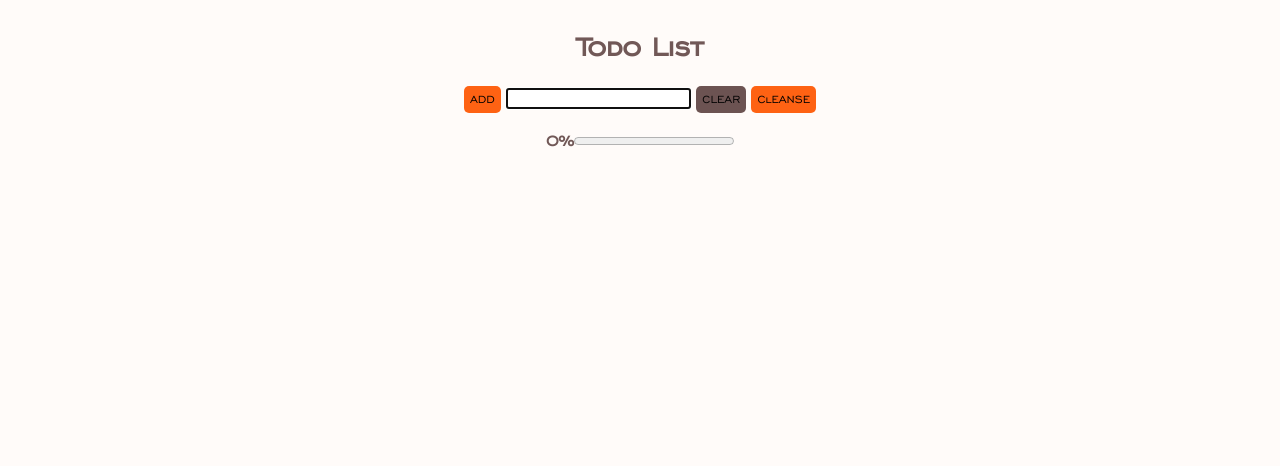
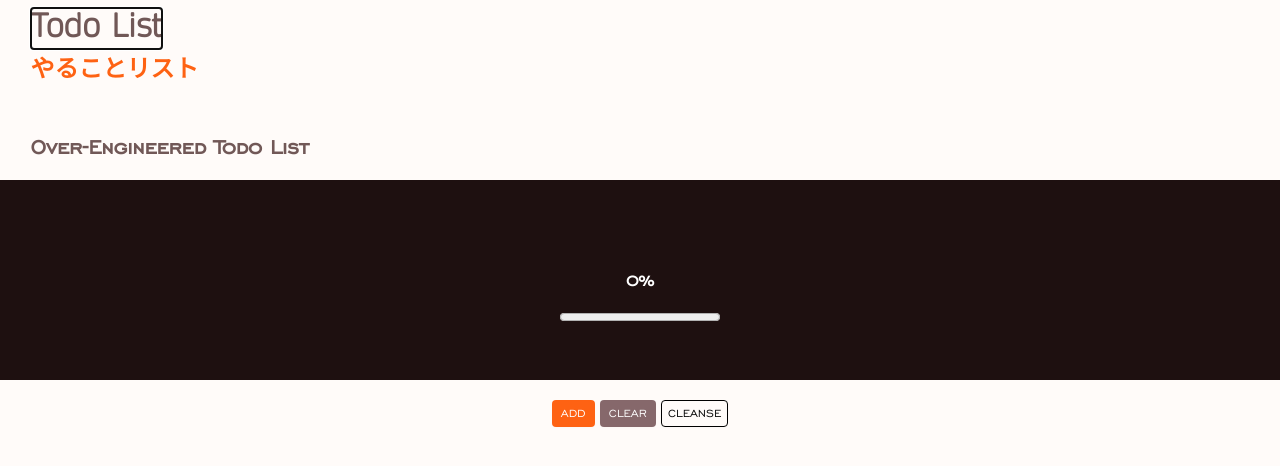
Before and after one commit to yichii/Over-Engineered-To-Do-List, a plain HTML site: page index.html in a window 1280 px wide. Drawn offline with Linux system fonts and the light colour scheme.

Commit message:
Added a new font and did some styling

```diff
--- a/css/index.css
+++ b/css/index.css
@@ -2,6 +2,14 @@
     font-family: 'Engravers Gothic';
     src: url('/public/EngraversGothicBT-Regular.woff2') format('woff2'),
         url('/public/EngraversGothicBT-Regular.woff') format('woff');
+    font-weight: normal;
+    font-style: normal;
+    font-display: swap;
+}
+
+@font-face {
+    font-family: 'Daytona Pro Light';
+    src: url('/public/DaytonaPro-Light.woff2') format('woff2');
     font-weight: normal;
     font-style: normal;
     font-display: swap;
@@ -16,21 +24,10 @@ body {
 button {
     font-family: 'Engravers Gothic';
     background-color: #fc3a09;
-    /* color: #fffbf9; */
+    cursor: pointer;
     border: none;
     height: 2em;
     border-radius: 5px;
-}
-
-progress::-webkit-progress-bar {
-    background: #fc3a09;
-
-}
-
-.progressComp {
-    display: flex;
-    flex-direction: row;
-    align-items: center;
 }
 
 .strikeout {
@@ -44,6 +41,31 @@ progress::-webkit-progress-bar {
 .fa-solid, .fa-regular{
     border: none;
     background-color: white;
+}
+
+.menuButton {
+    border: 3px solid transparent;
+    border-radius: .25rem;
+    box-shadow: rgba(0, 0, 0, 0.02) 0 1px 3px 0;
+
+}
+
+.menuButton:hover, .menuButton-5:focus {
+    box-shadow: rgba(0, 0, 0, 0.1) 0 4px 12px;
+}
+
+#title {
+    font-family: 'Daytona Pro Light';
+    margin: 0;
+}
+
+#japanese {
+    color:#fe6213;
+    margin: 0;
+}
+
+#subheading {
+    margin-top: 50px;
 }
 
 #list {
@@ -61,15 +83,53 @@ progress::-webkit-progress-bar {
 
 #add {
     background-color: #fe6213;
-    color: black
+    color: white;
 }
 
 #clear {
-    background-color: #6c5352;
-    color: black
+    background-color: #86686b;
+    color: white;
 }
 
 #cleanse {
-    background-color: #fe6213;
-    color: black
+    background-color: #fffbf9;
+    color: black;
+    border: 0.3px solid;
 }
+
+#newItemForm {
+    color: white;
+    background: #1e1010;
+    justify-items: center;
+    border: none;
+}
+
+#newItemForm:focus {
+    border-color: #1e1010;
+}
+
+.divOne {
+    width: 100%;
+    display: flex;
+    padding-left: 45px;
+    flex-direction: column;
+    align-items: start;
+}
+
+.divTwo {
+    background: #1e1010;
+    height: 200px;
+    display: flex;
+    align-items: center;
+    flex-direction: column;
+    justify-content: center;
+    color: white;
+    width: 100vw;
+}
+
+.divThree {
+    margin-top: 20px;
+    display: grid;
+    grid-auto-flow: row;
+    justify-items: center;
+}
--- a/index.html
+++ b/index.html
@@ -8,18 +8,27 @@
 </head>
 <body>
     <div id='wrap'>
-        <h1 spellcheck='false' contenteditable='true'>Todo List</h1>
-        <div>
-            <button id="add">ADD</button>
-            <input maxlength="50" type='text'>
-            <button id="clear">CLEAR</button>
-            <button id="cleanse">ClEANSE</button>
+        <div class="divOne">
+            <h1 id="title" spellcheck='false' contenteditable='true'>Todo List</h1>
+            <h2 id="japanese">やることリスト</h2>
+            <h2 id="subheading">Over-Engineered Todo List</h2>
         </div>
-        <div class='progressComp'>
+        <div class="divTwo">
+            <input id="newItemForm" maxlength="50" type='text'>
             <h3>0%</h3>
             <progress value='0' max='100'></progress>
         </div>
-        <ul id='list'></ul>
+        <div class="divThree">
+            <div class="divThreeOne">
+                <button class="menuButton" id="add">ADD</button>
+                <button class="menuButton" id="clear">CLEAR</button>
+                <button class="menuButton" id="cleanse">CLEANSE</button>
+            </div>
+            <div class="divThreeTwo">
+                <ul id='list'></ul>
+            </div>
+        </div>
+
     </div>
     <script src='https://kit.fontawesome.com/877a08a96e.js' crossorigin='anonymous'></script>
     <script src="js/index.js" type="text/javascript"></script>
--- a/js/index.js
+++ b/js/index.js
@@ -140,4 +140,4 @@ function updateProgress() {
     }
 }
 
-input.focus();
+title.focus();
```
Also changed, not shown: public/DaytonaPro-Light.woff2 (added), public/Untitled.png (added).
